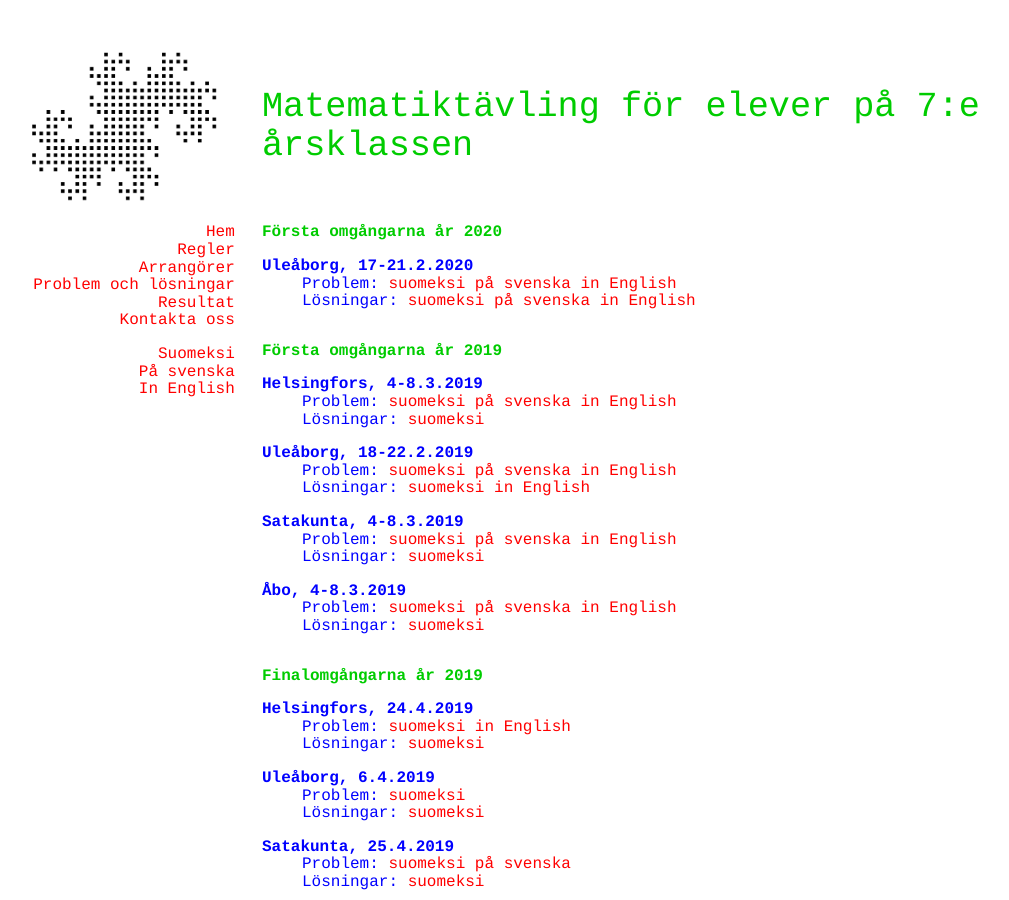
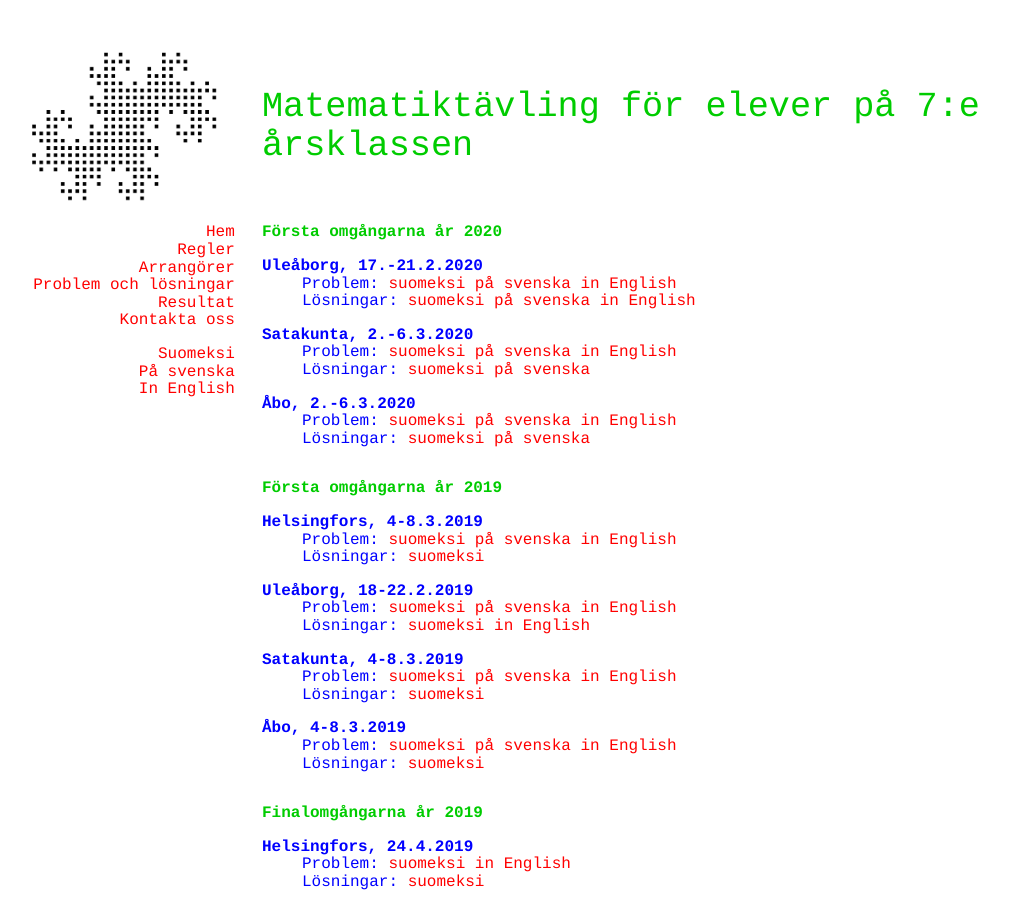
Before and after one commit to matematiikkakilpailut/matematiikkakilpailut.github.io, a Jekyll site: the page built from seiskat/sv/problem.html, in a window 1280 px wide and 900 px high. Shown: the whole window, without its empty margins (58-1067 px from the left). Built offline with Jekyll 4.4.1, drawn with Linux system fonts in a browser that asks for light colours.

Commit message:
Update problem.html
Satakunnan ja Turun tehtävät ja ratkaisut

```diff
--- a/seiskat/sv/problem.html
+++ b/seiskat/sv/problem.html
@@ -7,7 +7,7 @@ Problemen och modellsvaren finns h&auml;r efter t&auml;vlingen. -->
 <h2 id="första-omgångarna-år-2020">Första omgångarna år 2020</h2>
 
 <dl>
-  <dt>Ule&aring;borg, 17-21.2.2020</dt>
+  <dt>Ule&aring;borg, 17.-21.2.2020</dt>
   <dd>
     Problem:
     <a href="2020/o.pdf" lang="fi" hreflang="fi">suomeksi</a>
@@ -19,6 +19,30 @@ Problemen och modellsvaren finns h&auml;r efter t&auml;vlingen. -->
     <a href="2020/o_r.pdf" lang="fi" hreflang="fi">suomeksi</a>
     <a href="2020/o_sv_r.pdf">p&aring; svenska</a>
     <a href="2020/o_en_r.pdf">in English</a>
+  </dd>
+  <dt>Satakunta, 2.-6.3.2020</dt>
+  <dd>
+    Problem:
+    <a href="2020/s.pdf" lang="fi" hreflang="fi">suomeksi</a>
+    <a href="2020/s_sv.pdf">p&aring; svenska</a>
+    <a href="2020/s_en.pdf" lang="en" hreflang="en">in English</a>
+  </dd>
+  <dd>
+    L&ouml;sningar:
+    <a href="2020/s_r.pdf" lang="fi" hreflang="fi">suomeksi</a>
+    <a href="2020/s_sv_r.pdf">p&aring; svenska</a>
+  </dd>
+   <dt>&Aring;bo, 2.-6.3.2020</dt>
+  <dd>
+    Problem:
+    <a href="2020/t.pdf" lang="fi" hreflang="fi">suomeksi</a>
+    <a href="2020/t_sv.pdf">p&aring; svenska</a>
+    <a href="2020/t_en.pdf" lang="en" hreflang="en">in English</a>
+  </dd>
+  <dd>
+    L&ouml;sningar:
+    <a href="2020/t_r.pdf" lang="fi" hreflang="fi">suomeksi</a>
+    <a href="2020/t_sv_r.pdf">p&aring; svenska</a>
   </dd>
 </dl>
 
```
